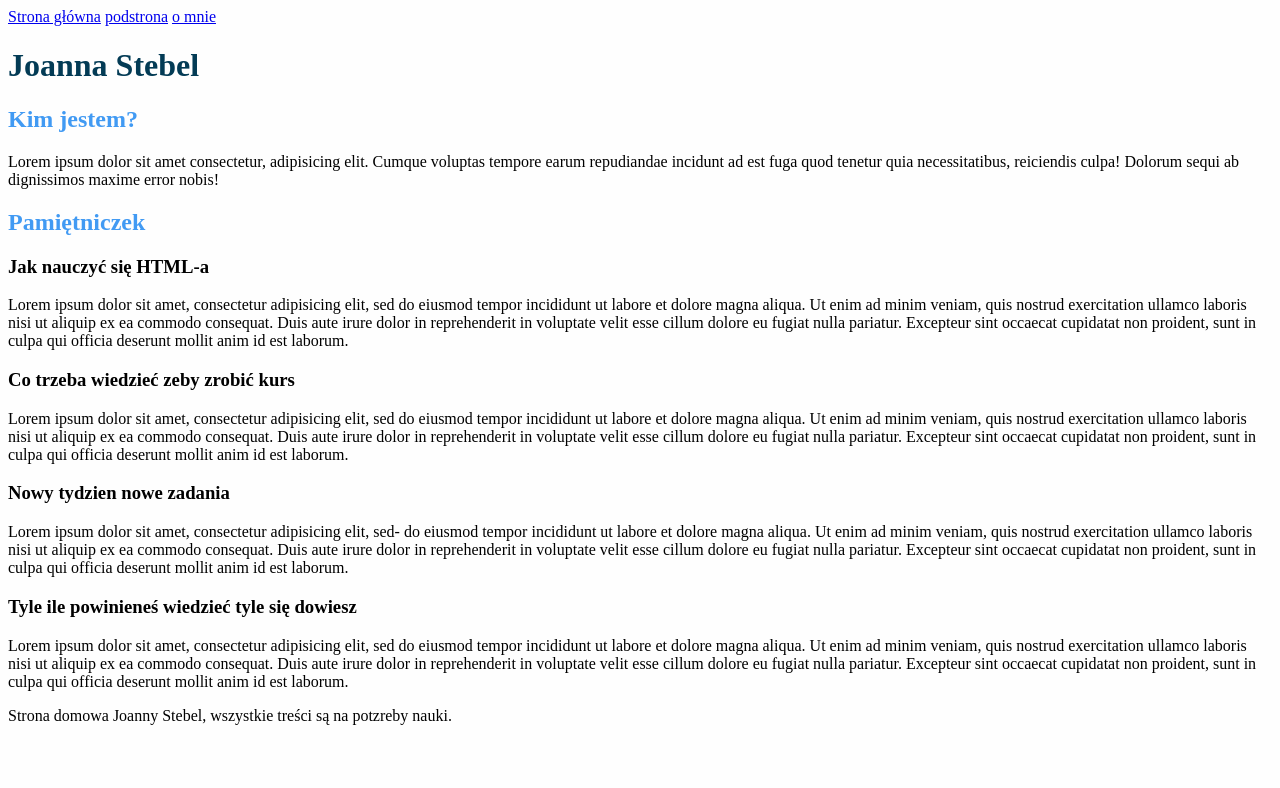
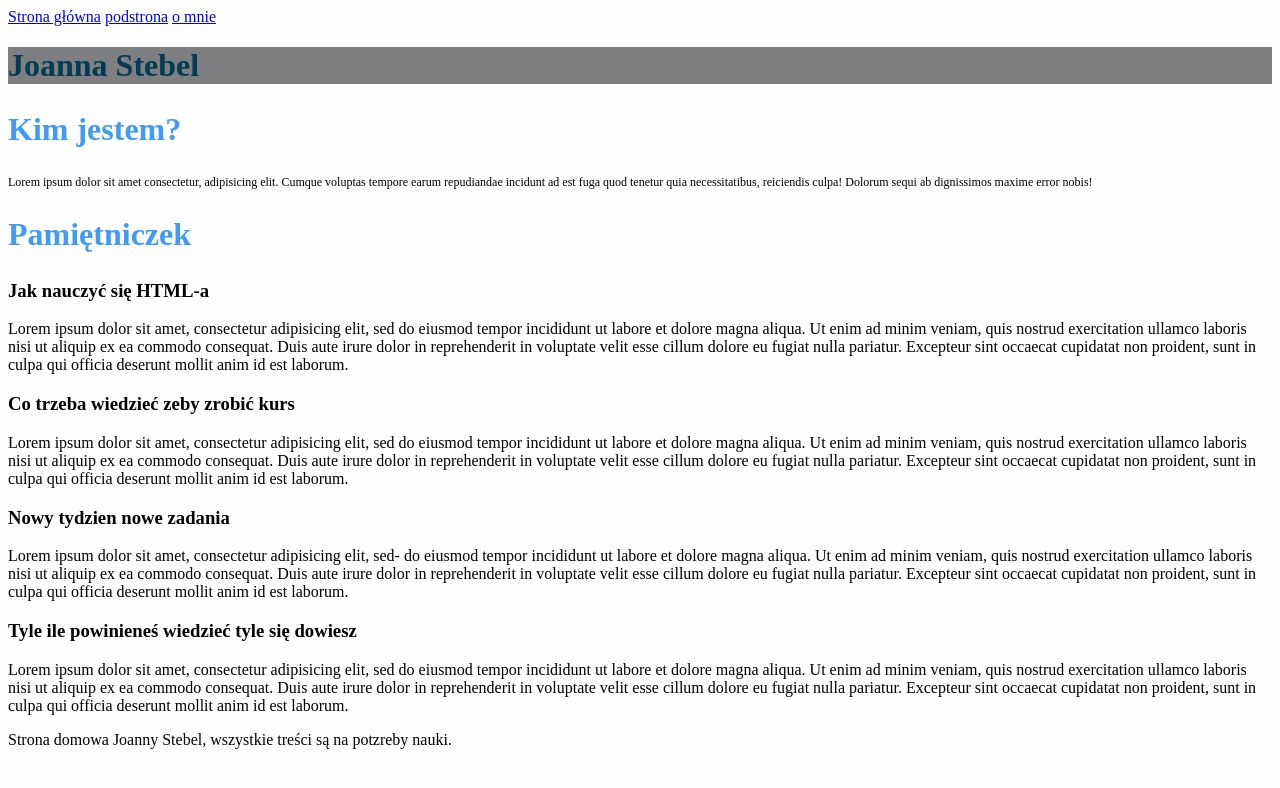
Before and after one commit to Joanna-Stebel/homepage, a plain HTML site: page index.html in a window 1280 px wide. Drawn offline with Linux system fonts and the light colour scheme.

Commit message:
new backgound header and new style in section first

```diff
--- a/style.css
+++ b/style.css
@@ -4,8 +4,14 @@ body {
 
 .header {
     color: #033b55;
+    background: #7d7f80;
 }
 
 h2.section-header {
     color: #419af3;
+    font-size: 2em;
 }
+
+.information-me {
+    font-size: 0.75em;
+}
```
